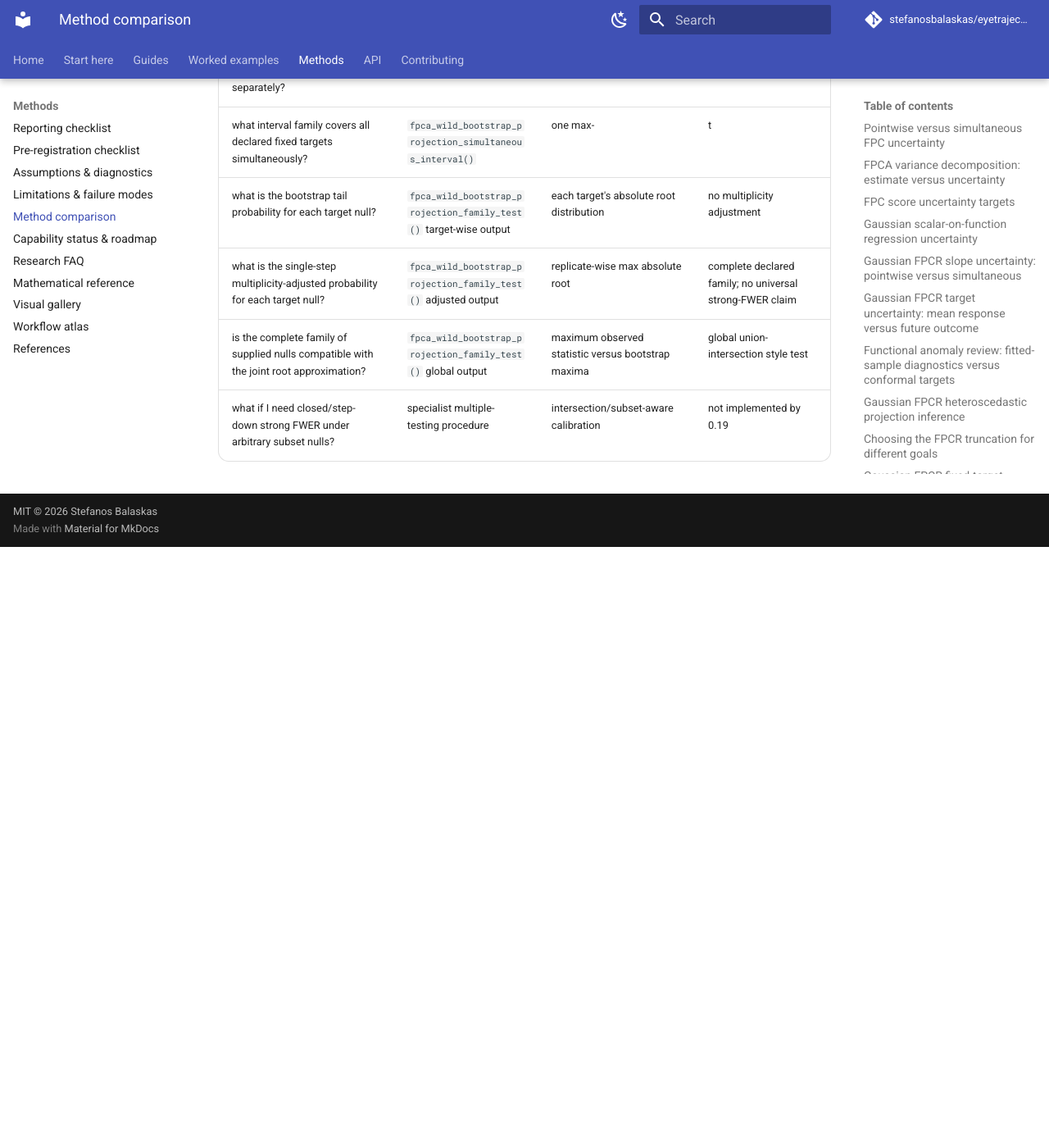
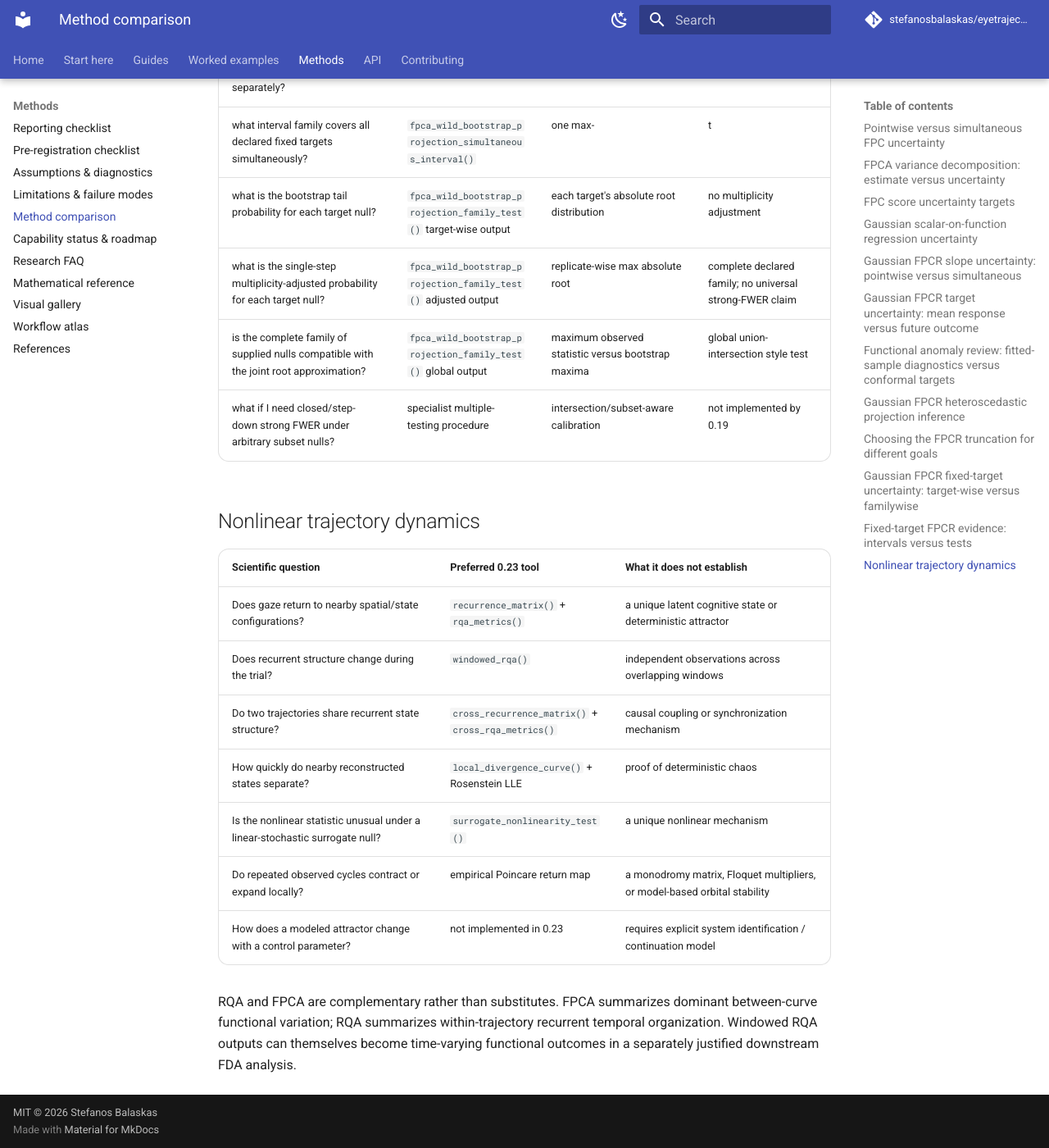
Before and after one commit to stefanosbalaskas/eyetrajectoriespy, an MkDocs documentation site: the page built from docs/methods/method-comparison.md, in a window 1280 px wide and 1400 px high, scrolled down 6852 px. Shown: the whole window at 82% size. Built offline with MkDocs 1.6.1 and Material for MkDocs 9.7.7, drawn with Linux system fonts in a browser that asks for light colours; comment, search, counter and statistics services are not loaded; before the commit the page ends 7519 px from its top, so only the background shows below that.

Commit message:
Add nonlinear dynamics method comparison

```diff
--- a/docs/methods/method-comparison.md
+++ b/docs/methods/method-comparison.md
@@ -135,3 +135,17 @@ The 0.18 familywise helper is a post-calibration of one already generated target
 | what is the single-step multiplicity-adjusted probability for each target null? | `fpca_wild_bootstrap_projection_family_test()` adjusted output | replicate-wise max absolute root | complete declared family; no universal strong-FWER claim |
 | is the complete family of supplied nulls compatible with the joint root approximation? | `fpca_wild_bootstrap_projection_family_test()` global output | maximum observed statistic versus bootstrap maxima | global union-intersection style test |
 | what if I need closed/step-down strong FWER under arbitrary subset nulls? | specialist multiple-testing procedure | intersection/subset-aware calibration | not implemented by 0.19 |
+
+## Nonlinear trajectory dynamics
+
+| Scientific question | Preferred 0.23 tool | What it does not establish |
+|---|---|---|
+| Does gaze return to nearby spatial/state configurations? | `recurrence_matrix()` + `rqa_metrics()` | a unique latent cognitive state or deterministic attractor |
+| Does recurrent structure change during the trial? | `windowed_rqa()` | independent observations across overlapping windows |
+| Do two trajectories share recurrent state structure? | `cross_recurrence_matrix()` + `cross_rqa_metrics()` | causal coupling or synchronization mechanism |
+| How quickly do nearby reconstructed states separate? | `local_divergence_curve()` + Rosenstein LLE | proof of deterministic chaos |
+| Is the nonlinear statistic unusual under a linear-stochastic surrogate null? | `surrogate_nonlinearity_test()` | a unique nonlinear mechanism |
+| Do repeated observed cycles contract or expand locally? | empirical Poincare return map | a monodromy matrix, Floquet multipliers, or model-based orbital stability |
+| How does a modeled attractor change with a control parameter? | not implemented in 0.23 | requires explicit system identification / continuation model |
+
+RQA and FPCA are complementary rather than substitutes. FPCA summarizes dominant between-curve functional variation; RQA summarizes within-trajectory recurrent temporal organization. Windowed RQA outputs can themselves become time-varying functional outcomes in a separately justified downstream FDA analysis.
```
